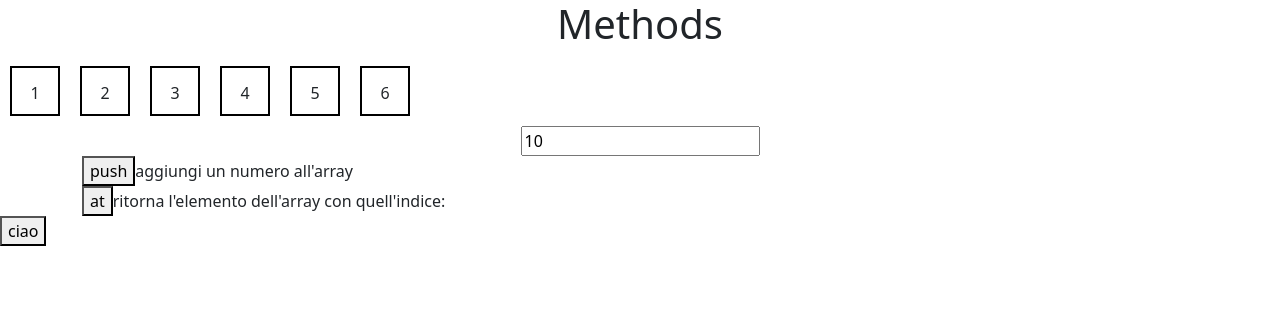
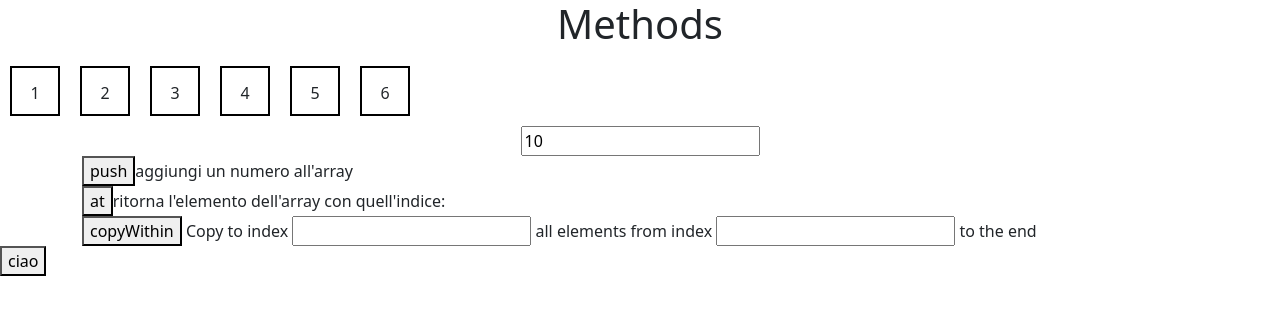
Before and after one commit to Federicaye/fundamentals, a Vue app: page / in a window 1280 px wide. Shown: the top 314 px of the page. Built offline with nearby package versions, Linux system fonts and the light colour scheme.

Commit message:
copyWithin

```diff
--- a/src/App.vue
+++ b/src/App.vue
@@ -11,6 +11,10 @@
       <div>
         <button @click="data.actions.atArray(data.numberUser)">at</button>
         <span>ritorna l'elemento dell'array con quell'indice: {{ data.numberAt }}</span>
+      </div>
+       <div>
+        <button @click="data.actions.copyWithinArray(data.x, data.y)">copyWithin</button>
+        <span>  Copy to index <input type="number" v-model="data.x"> all elements from index <input type="number" v-model="data.y"> to the end</span>
       </div>
     </div>
   </div>
--- a/src/data.js
+++ b/src/data.js
@@ -9,7 +9,13 @@ export const data = reactive({
         atArray(n) {
            data.numberAt = data.arrayNumbers.at(n);
 
+        },
+        copyWithinArray(x, y) {
+            data.arrayNumbers.copyWithin(x, y);
+            console.log(data.arrayNumbers.copyWithin(x,y));
         }
+
+
 
     },
     numberUser: "10",
```
